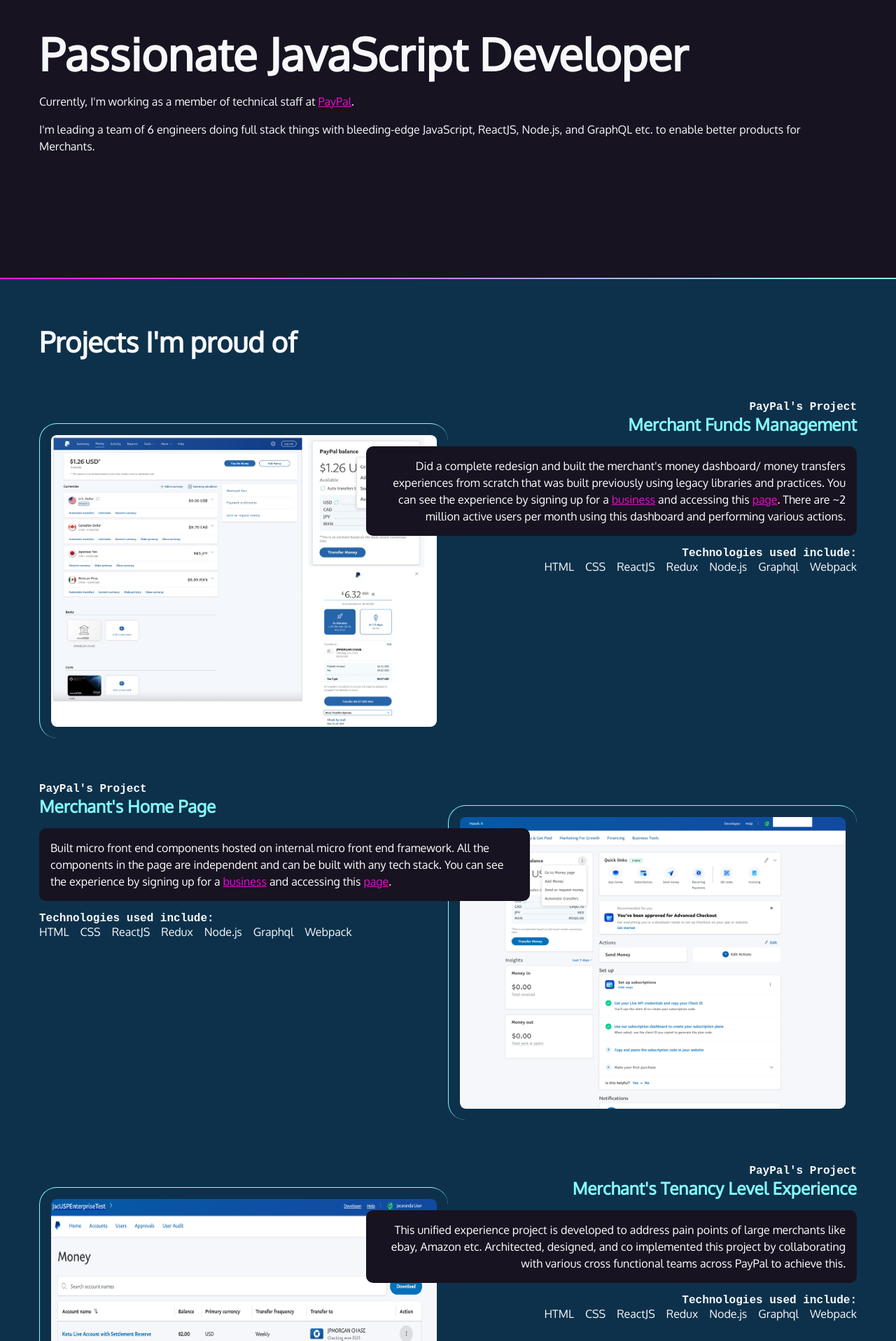
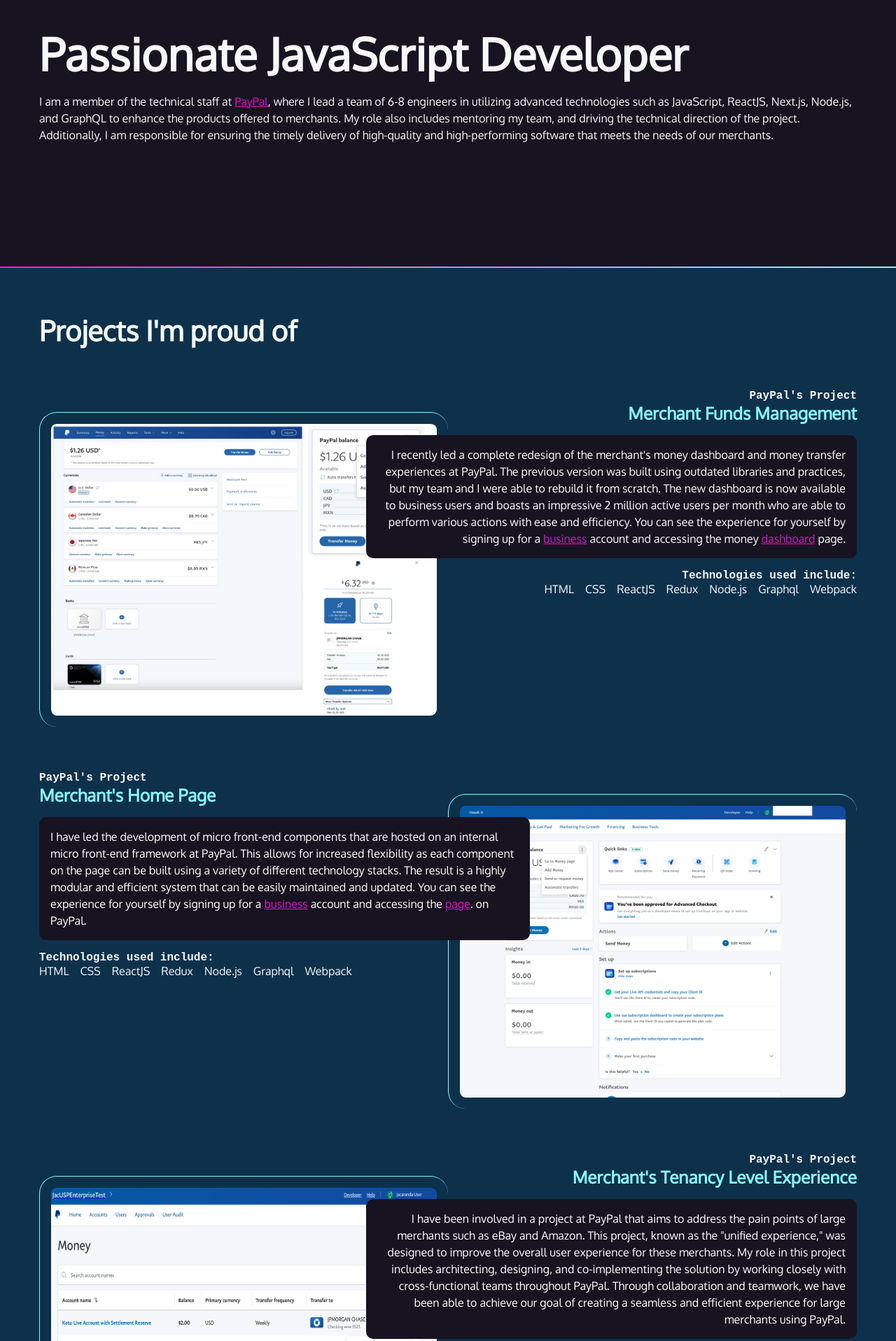
Before and after one commit to vkotu/portfolio-next, a Next.js app: page / in a window 1280 px wide. Shown: the part 343-2260 px from the top of the page at 70% size. Built offline with nearby package versions, Linux system fonts and the light colour scheme; a web font is replaced by a local one.

Commit message:
change content better

```diff
--- a/components/Home.jsx
+++ b/components/Home.jsx
@@ -59,15 +59,15 @@
         </p>
 
         <h2>Passionate JavaScript Developer</h2>
-
         <p>
-          Currently, I&apos;m working as a member of technical staff at{" "}
-          <a href="https://paypal.com/mep">PayPal</a>.
-        </p>
-        <p>
-          I&apos;m leading a team of 6 engineers doing full stack things with
-          bleeding-edge JavaScript, ReactJS, Node.js, and GraphQL etc. to enable
-          better products for Merchants.
+          I am a member of the technical staff at{" "}
+          <a href="https://paypal.com/mep">PayPal</a>, where I lead a team of
+          6-8 engineers in utilizing advanced technologies such as JavaScript,
+          ReactJS, Next.js, Node.js, and GraphQL to enhance the products offered
+          to merchants. My role also includes mentoring my team, and driving the
+          technical direction of the project. Additionally, I am responsible for
+          ensuring the timely delivery of high-quality and high-performing
+          software that meets the needs of our merchants.
         </p>
       </section>
       <div className="gradient"></div>
--- a/components/Projects.jsx
+++ b/components/Projects.jsx
@@ -8,17 +8,20 @@
           <h4>PayPal&apos;s Project</h4>
           <h3>Merchant Funds Management</h3>
           <p className="blackbox">
-            Did a complete redesign and built the merchant&apos;s money
-            dashboard/ money transfers experiences from scratch that was built
-            previously using legacy libraries and practices. You can see the
-            experience by signing up for a{" "}
+            I recently led a complete redesign of the merchant&apos;s money
+            dashboard and money transfer experiences at PayPal. The previous
+            version was built using outdated libraries and practices, but my
+            team and I were able to rebuild it from scratch. The new dashboard
+            is now available to business users and boasts an impressive 2
+            million active users per month who are able to perform various
+            actions with ease and efficiency. You can see the experience for
+            yourself by signing up for a{" "}
             <a href="https://www.paypal.com/us/webapps/mpp/account-selection">
               business
             </a>{" "}
-            and accessing this{" "}
-            <a href="https://www.paypal.com/businesswallet/money">page</a>.
-            There are ~2 million active users per month using this dashboard and
-            performing various actions.
+            account and accessing the money{" "}
+            <a href="https://www.paypal.com/businesswallet/money">dashboard</a>{" "}
+            page.
           </p>
           <h4>Technologies used include:</h4>
           <ul>
@@ -43,15 +46,18 @@
           <h4>PayPal&apos;s Project</h4>
           <h3>Merchant&apos;s Home Page</h3>
           <p className="blackbox">
-            Built micro front end components hosted on internal micro front end
-            framework. All the components in the page are independent and can be
-            built with any tech stack. You can see the experience by signing up
-            for a{" "}
+            I have led the development of micro front-end components that are
+            hosted on an internal micro front-end framework at PayPal. This
+            allows for increased flexibility as each component on the page can
+            be built using a variety of different technology stacks. The result
+            is a highly modular and efficient system that can be easily
+            maintained and updated. You can see the experience for yourself by
+            signing up for a{" "}
             <a href="https://www.paypal.com/us/webapps/mpp/account-selection">
               business
             </a>{" "}
-            and accessing this{" "}
-            <a href="https://www.paypal.com/mep/dashboard">page</a>.
+            account and accessing the{" "}
+            <a href="https://www.paypal.com/mep/dashboard">page</a>. on PayPal.
           </p>
           <h4>Technologies used include:</h4>
           <ul>
@@ -76,10 +82,15 @@
           <h4>PayPal&apos;s Project</h4>
           <h3>Merchant&apos;s Tenancy Level Experience</h3>
           <p className="blackbox">
-            This unified experience project is developed to address pain points
-            of large merchants like ebay, Amazon etc. Architected, designed, and
-            co implemented this project by collaborating with various cross
-            functional teams across PayPal to achieve this.
+            I have been involved in a project at PayPal that aims to address the
+            pain points of large merchants such as eBay and Amazon. This
+            project, known as the &quot;unified experience,&quot; was designed
+            to improve the overall user experience for these merchants. My role
+            in this project includes architecting, designing, and
+            co-implementing the solution by working closely with
+            cross-functional teams throughout PayPal. Through collaboration and
+            teamwork, we have been able to achieve our goal of creating a
+            seamless and efficient experience for large merchants using PayPal.
           </p>
           <h4>Technologies used include:</h4>
           <ul>
@@ -104,9 +115,12 @@
           <h4>Personal learning project</h4>
           <h3>Music app like a spotify</h3>
           <p className="blackbox">
-            This project was developed during a next.js workshop. I Learned a
-            lot about next.js framework and how to build applications securely
-            while working on this project.
+            I participated in a workshop where we developed a project utilizing
+            the Next.js framework. This workshop provided me with a valuable
+            opportunity to gain hands-on experience with the Next.js framework
+            and learn about building secure applications. I gained a great deal
+            of knowledge and skills from working on this project, which I will
+            be able to apply to my future endeavors.
           </p>
           <h4>Technologies used include:</h4>
           <ul>
--- a/pages/_document.tsx
+++ b/pages/_document.tsx
@@ -1,4 +1,4 @@
-import { Html, Head, Main, NextScript } from 'next/document'
+import { Html, Head, Main, NextScript } from "next/document";
 
 export default function Document() {
   return (
@@ -9,5 +9,5 @@
         <NextScript />
       </body>
     </Html>
-  )
+  );
 }
```
Also changed, not shown: pages/about.jsx (+24 -14 lines).
